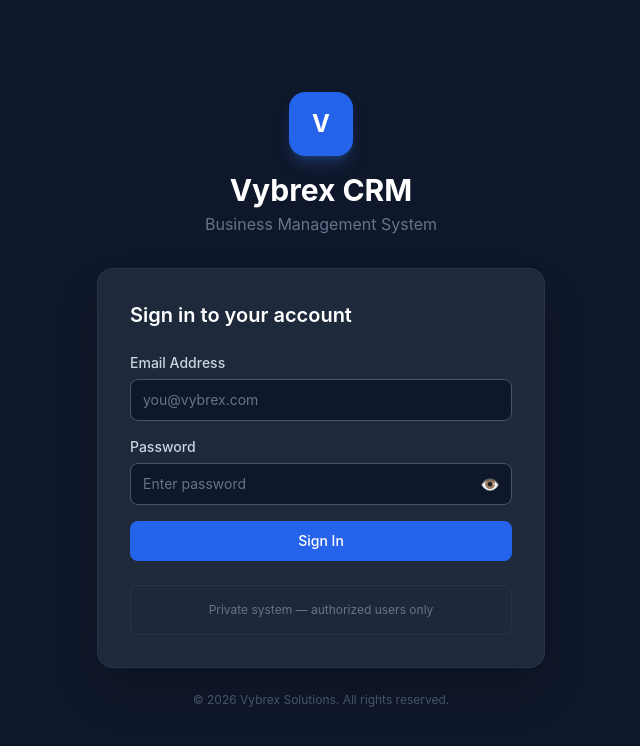
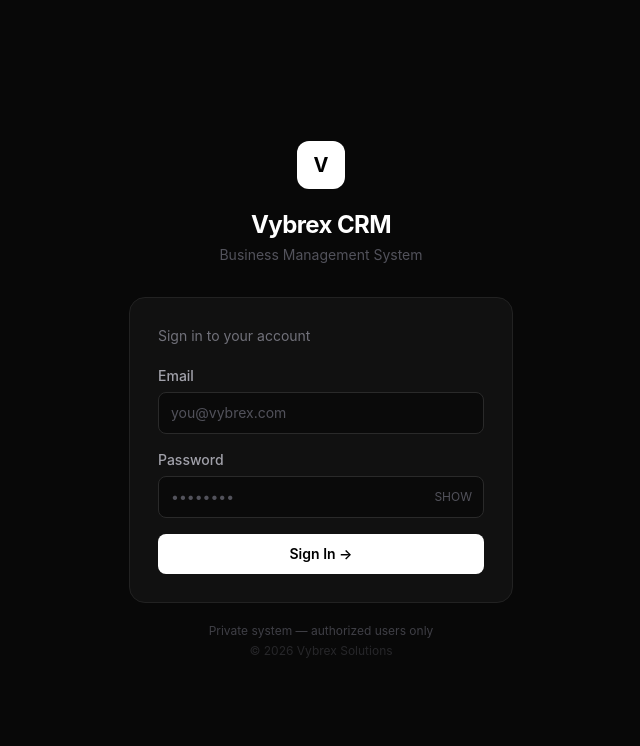
Before and after one commit to abdulmueed55/vybrex-payment-managment-, a React (Vite) app in the folder client/: page /login in a window 1280 px wide. Shown: the top 746 px of the page, without its empty margins (319-959 px from the left). Built offline with nearby package versions, Linux system fonts and the light colour scheme.

Commit message:
redesign: pure black theme, solid vibrant badges, professional UI

```diff
--- a/client/src/App.jsx
+++ b/client/src/App.jsx
@@ -37,7 +37,7 @@ function AppLayout() {
   const sidebarWidth = collapsed ? 'lg:pl-16' : 'lg:pl-64';
 
   return (
-    <div className="min-h-screen bg-[#0F172A]">
+    <div className="min-h-screen bg-[#080808]">
       <Sidebar collapsed={collapsed} setCollapsed={setCollapsed} />
       <div className={`transition-all duration-300 ${sidebarWidth}`}>
         <Navbar collapsed={collapsed} setCollapsed={setCollapsed} />
--- a/client/src/components/Navbar.jsx
+++ b/client/src/components/Navbar.jsx
@@ -2,33 +2,33 @@ import { useLocation } from 'react-router-dom';
 
 const titles = {
   '/dashboard': 'Dashboard',
-  '/clients': 'Clients',
+  '/clients':   'Clients',
   '/employees': 'Employees',
-  '/payments': 'Payments & Expenses',
-  '/reports': 'Reports',
-  '/settings': 'Settings',
+  '/payments':  'Payments & Expenses',
+  '/reports':   'Reports',
+  '/settings':  'Settings',
 };
 
 export default function Navbar({ collapsed, setCollapsed }) {
   const { pathname } = useLocation();
-  const base = '/' + pathname.split('/')[1];
+  const base  = '/' + pathname.split('/')[1];
   const title = titles[base] || 'Vybrex CRM';
 
   return (
-    <header className="h-16 bg-[#1E293B] border-b border-slate-700/50 flex items-center px-4 gap-4">
+    <header className="h-16 bg-[#0c0c0c] border-b border-[#1e1e1e] flex items-center px-5 gap-4 sticky top-0 z-10">
       <button
         onClick={() => setCollapsed((c) => !c)}
-        className="p-2 rounded-lg hover:bg-slate-700/50 text-slate-400 hover:text-white transition-colors"
+        className="p-2 rounded-lg hover:bg-white/5 text-zinc-500 hover:text-white transition-colors"
         aria-label="Toggle sidebar"
       >
         <svg className="w-5 h-5" fill="none" viewBox="0 0 24 24" stroke="currentColor">
-          <path strokeLinecap="round" strokeLinejoin="round" strokeWidth={2} d="M4 6h16M4 12h16M4 18h16" />
+          <path strokeLinecap="round" strokeLinejoin="round" strokeWidth={1.5} d="M4 6h16M4 12h16M4 18h16" />
         </svg>
       </button>
-      <h1 className="text-lg font-semibold text-white">{title}</h1>
+      <h1 className="text-sm font-semibold text-white tracking-tight">{title}</h1>
       <div className="ml-auto flex items-center gap-2">
-        <div className="w-2 h-2 rounded-full bg-green-500 animate-pulse"></div>
-        <span className="text-xs text-slate-500">Live</span>
+        <div className="w-1.5 h-1.5 rounded-full bg-emerald-500"></div>
+        <span className="text-xs text-zinc-600">Online</span>
       </div>
     </header>
   );
--- a/client/src/index.css
+++ b/client/src/index.css
@@ -2,112 +2,85 @@
 @tailwind components;
 @tailwind utilities;
 
-* {
-  box-sizing: border-box;
+* { box-sizing: border-box; }
+
+body {
+  background-color: #080808;
+  color: #ffffff;
+  font-family: -apple-system, BlinkMacSystemFont, 'Inter', 'Segoe UI', Roboto, sans-serif;
+  margin: 0;
+  padding: 0;
+  -webkit-font-smoothing: antialiased;
 }
 
-body {
-  background-color: #0F172A;
-  color: #ffffff;
-  font-family: -apple-system, BlinkMacSystemFont, 'Segoe UI', Roboto, sans-serif;
-  margin: 0;
-  padding: 0;
+::-webkit-scrollbar { width: 5px; height: 5px; }
+::-webkit-scrollbar-track { background: #111111; }
+::-webkit-scrollbar-thumb { background: #2a2a2a; border-radius: 3px; }
+::-webkit-scrollbar-thumb:hover { background: #3a3a3a; }
+
+/* ── Sidebar ── */
+.sidebar-link {
+  @apply flex items-center gap-3 px-3 py-2.5 rounded-lg text-sm font-medium transition-all duration-150 text-zinc-500 hover:text-white hover:bg-white/5;
+}
+.sidebar-link.active {
+  @apply text-white bg-white/10 border border-white/10;
 }
 
-::-webkit-scrollbar {
-  width: 6px;
-  height: 6px;
-}
-
-::-webkit-scrollbar-track {
-  background: #1E293B;
-}
-
-::-webkit-scrollbar-thumb {
-  background: #334155;
-  border-radius: 3px;
-}
-
-::-webkit-scrollbar-thumb:hover {
-  background: #475569;
-}
-
-.sidebar-link {
-  @apply flex items-center gap-3 px-3 py-2.5 rounded-lg text-sm font-medium transition-all duration-150 text-slate-400 hover:text-white hover:bg-slate-700/50;
-}
-
-.sidebar-link.active {
-  @apply text-white bg-blue-600/20 border border-blue-500/30;
+/* ── Cards ── */
+.card {
+  @apply bg-[#111111] rounded-xl border border-[#222222];
 }
 
 .stat-card {
-  @apply bg-[#1E293B] rounded-xl p-5 border border-slate-700/50;
+  @apply bg-[#111111] rounded-xl p-5 border border-[#222222];
 }
 
+/* ── Forms ── */
 .form-input {
-  @apply w-full bg-[#0F172A] border border-slate-600 rounded-lg px-3 py-2.5 text-sm text-white placeholder-slate-500 focus:outline-none focus:ring-2 focus:ring-blue-500 focus:border-transparent transition-all;
+  @apply w-full bg-[#0a0a0a] border border-[#2a2a2a] rounded-lg px-3 py-2.5 text-sm text-white placeholder-zinc-600
+  focus:outline-none focus:ring-1 focus:ring-white/30 focus:border-white/30 transition-all;
 }
 
 .form-label {
-  @apply block text-sm font-medium text-slate-300 mb-1.5;
+  @apply block text-sm font-medium text-zinc-400 mb-1.5;
 }
 
+/* ── Buttons ── */
 .btn-primary {
-  @apply bg-blue-600 hover:bg-blue-700 text-white px-4 py-2.5 rounded-lg text-sm font-medium transition-colors disabled:opacity-50 disabled:cursor-not-allowed;
+  @apply bg-white hover:bg-zinc-100 text-black px-4 py-2.5 rounded-lg text-sm font-semibold transition-colors
+  disabled:opacity-40 disabled:cursor-not-allowed;
 }
 
 .btn-secondary {
-  @apply bg-slate-700 hover:bg-slate-600 text-white px-4 py-2.5 rounded-lg text-sm font-medium transition-colors;
+  @apply bg-[#1a1a1a] hover:bg-[#222222] border border-[#2a2a2a] text-white px-4 py-2.5 rounded-lg text-sm font-medium transition-colors;
 }
 
 .btn-danger {
-  @apply bg-red-600/20 hover:bg-red-600/30 text-red-400 hover:text-red-300 border border-red-500/30 px-4 py-2.5 rounded-lg text-sm font-medium transition-colors;
+  @apply bg-red-600 hover:bg-red-700 text-white px-4 py-2.5 rounded-lg text-sm font-medium transition-colors;
 }
 
+/* ── Badges — solid, vibrant ── */
 .badge {
-  @apply inline-flex items-center px-2 py-0.5 rounded-full text-xs font-medium;
+  @apply inline-flex items-center px-2.5 py-0.5 rounded-md text-xs font-semibold tracking-wide;
 }
 
-.badge-green {
-  @apply bg-green-500/20 text-green-400;
+.badge-green  { @apply bg-emerald-500 text-white; }
+.badge-red    { @apply bg-red-600 text-white; }
+.badge-yellow { @apply bg-amber-500 text-black; }
+.badge-orange { @apply bg-orange-500 text-white; }
+.badge-blue   { @apply bg-blue-600 text-white; }
+.badge-gray   { @apply bg-zinc-700 text-zinc-200; }
+
+/* ── Table ── */
+.table-row-hover {
+  @apply hover:bg-white/[0.03] transition-colors;
 }
 
-.badge-red {
-  @apply bg-red-500/20 text-red-400;
+/* ── Layout helpers ── */
+.page-header { @apply flex items-center justify-between mb-6; }
+.page-title  { @apply text-2xl font-bold text-white tracking-tight; }
+
+/* ── Spinner ── */
+.spinner {
+  @apply animate-spin rounded-full border-2 border-zinc-700 border-t-white;
 }
-
-.badge-yellow {
-  @apply bg-yellow-500/20 text-yellow-400;
-}
-
-.badge-orange {
-  @apply bg-orange-500/20 text-orange-400;
-}
-
-.badge-blue {
-  @apply bg-blue-500/20 text-blue-400;
-}
-
-.badge-gray {
-  @apply bg-slate-600/50 text-slate-400;
-}
-
-.table-row-hover {
-  @apply hover:bg-slate-700/30 transition-colors;
-}
-
-.page-header {
-  @apply flex items-center justify-between mb-6;
-}
-
-.page-title {
-  @apply text-2xl font-bold text-white;
-}
-
-.card {
-  @apply bg-[#1E293B] rounded-xl border border-slate-700/50;
-}
-
-.spinner {
-  @apply animate-spin rounded-full border-2 border-slate-600 border-t-blue-500;
-}
--- a/client/src/pages/Login.jsx
+++ b/client/src/pages/Login.jsx
@@ -28,24 +28,24 @@ export default function Login() {
   };
 
   return (
-    <div className="min-h-screen bg-[#0F172A] flex items-center justify-center p-4">
-      <div className="w-full max-w-md">
+    <div className="min-h-screen bg-[#080808] flex items-center justify-center p-4">
+      <div className="w-full max-w-sm">
         {/* Logo */}
         <div className="text-center mb-8">
-          <div className="w-16 h-16 bg-blue-600 rounded-2xl flex items-center justify-center mx-auto mb-4 shadow-lg shadow-blue-500/25">
-            <span className="text-white font-bold text-2xl">V</span>
+          <div className="w-12 h-12 bg-white rounded-xl flex items-center justify-center mx-auto mb-5">
+            <span className="text-black font-bold text-xl">V</span>
           </div>
-          <h1 className="text-3xl font-bold text-white">Vybrex CRM</h1>
-          <p className="text-slate-500 mt-1">Business Management System</p>
+          <h1 className="text-2xl font-bold text-white tracking-tight">Vybrex CRM</h1>
+          <p className="text-zinc-600 text-sm mt-1">Business Management System</p>
         </div>
 
         {/* Card */}
-        <div className="bg-[#1E293B] rounded-2xl p-8 border border-slate-700/50 shadow-2xl">
-          <h2 className="text-xl font-semibold text-white mb-6">Sign in to your account</h2>
+        <div className="bg-[#111111] rounded-2xl p-7 border border-[#222222]">
+          <p className="text-sm text-zinc-500 mb-5">Sign in to your account</p>
 
           <form onSubmit={handleSubmit} className="space-y-4">
             <div>
-              <label className="form-label">Email Address</label>
+              <label className="form-label">Email</label>
               <input
                 type="email"
                 value={email}
@@ -65,16 +65,16 @@ export default function Login() {
                   value={password}
                   onChange={(e) => setPassword(e.target.value)}
                   className="form-input pr-10"
-                  placeholder="Enter password"
+                  placeholder="••••••••"
                   autoComplete="current-password"
                   required
                 />
                 <button
                   type="button"
                   onClick={() => setShowPass((s) => !s)}
-                  className="absolute right-3 top-1/2 -translate-y-1/2 text-slate-500 hover:text-slate-300"
+                  className="absolute right-3 top-1/2 -translate-y-1/2 text-zinc-600 hover:text-zinc-300 text-xs"
                 >
-                  {showPass ? '🙈' : '👁️'}
+                  {showPass ? 'HIDE' : 'SHOW'}
                 </button>
               </div>
             </div>
@@ -82,26 +82,18 @@ export default function Login() {
             <button
               type="submit"
               disabled={loading}
-              className="btn-primary w-full flex items-center justify-center gap-2 mt-2"
+              className="btn-primary w-full flex items-center justify-center gap-2 mt-1"
             >
-              {loading ? (
-                <>
-                  <div className="spinner w-4 h-4" />
-                  <span>Signing in...</span>
-                </>
-              ) : (
-                'Sign In'
-              )}
+              {loading ? <><div className="spinner w-4 h-4" /><span>Signing in...</span></> : 'Sign In →'}
             </button>
           </form>
-
-          <div className="mt-6 p-4 bg-slate-800/50 rounded-lg border border-slate-700/50">
-            <p className="text-xs text-slate-500 text-center">Private system — authorized users only</p>
-          </div>
         </div>
 
-        <p className="text-center text-xs text-slate-600 mt-6">
-          © {new Date().getFullYear()} Vybrex Solutions. All rights reserved.
+        <p className="text-center text-xs text-zinc-700 mt-5">
+          Private system — authorized users only
+        </p>
+        <p className="text-center text-xs text-zinc-800 mt-1">
+          © {new Date().getFullYear()} Vybrex Solutions
         </p>
       </div>
     </div>
```
Also changed, not shown: client/src/components/Sidebar.jsx (+29 -42 lines).
